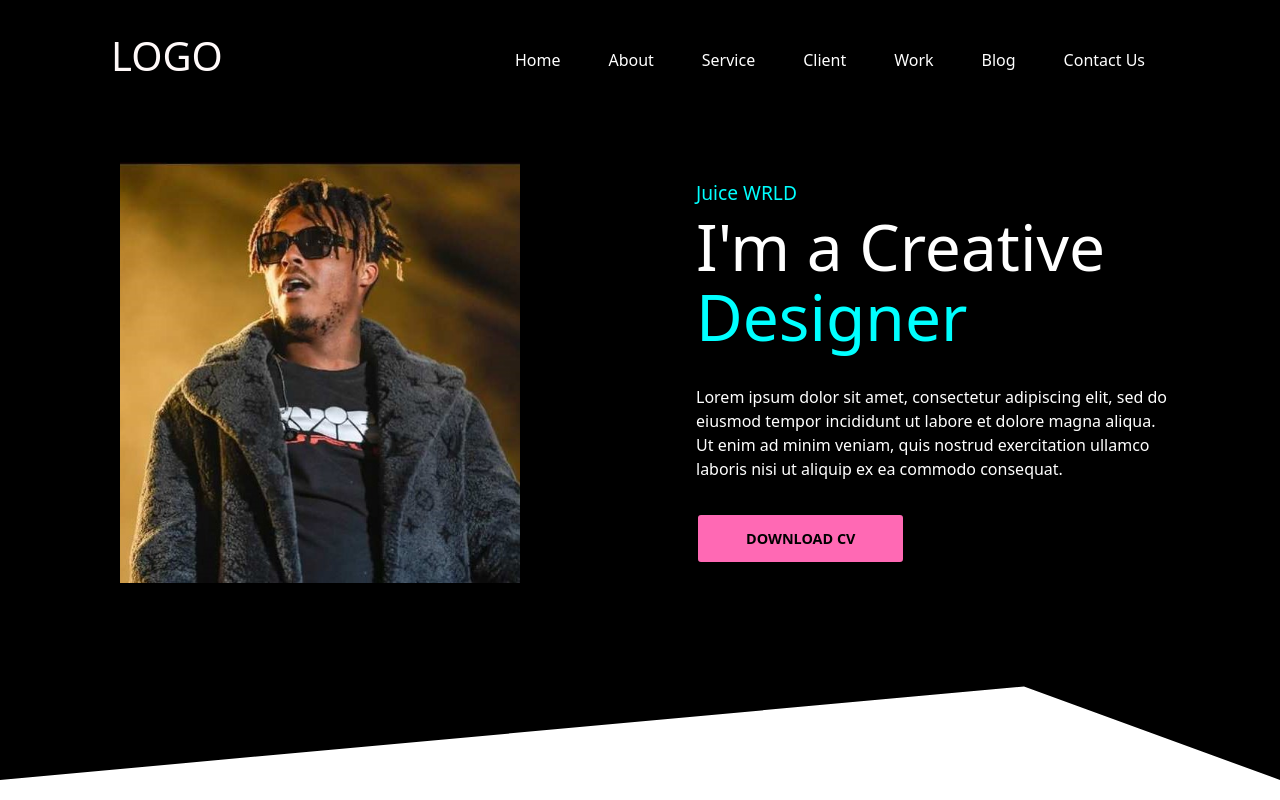
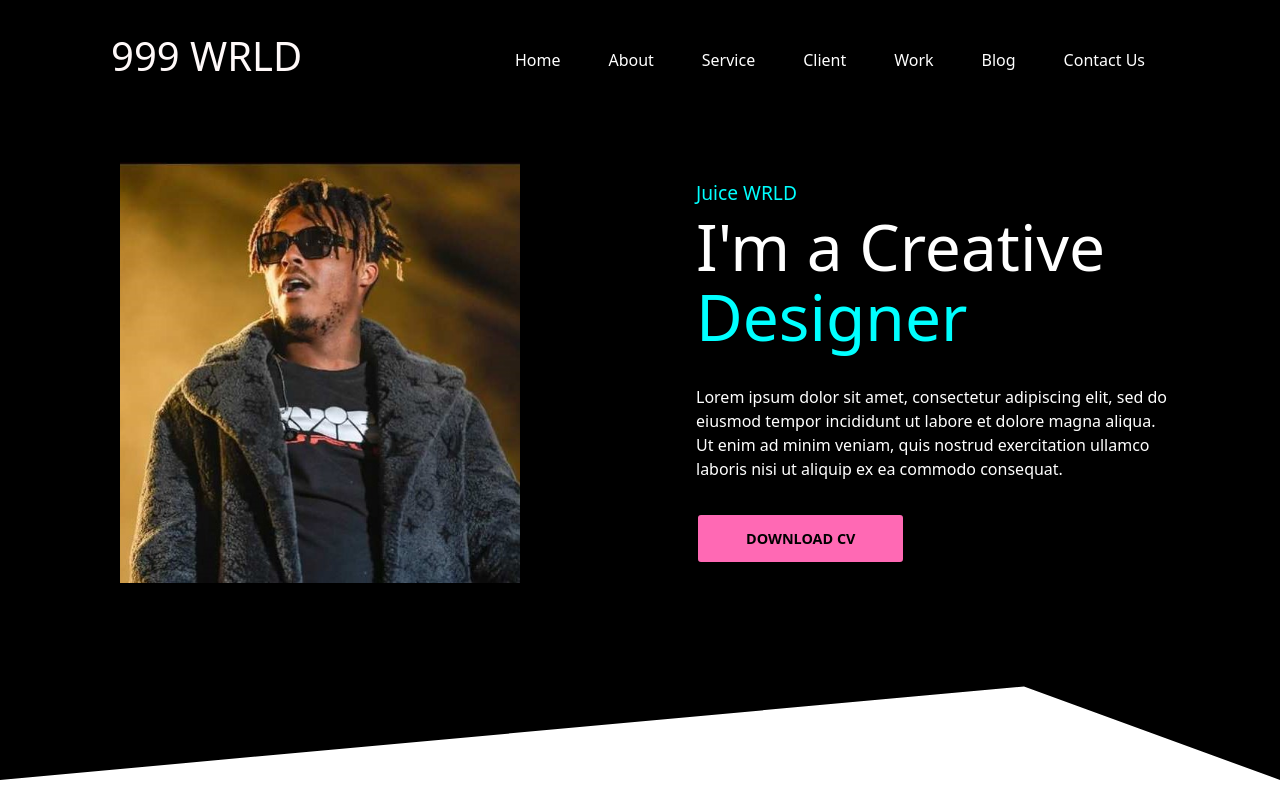
Before and after one commit to nteshxx/single-page-portfolio, a React (Create React App) app: page / in a window 1280 px wide. Shown: the top 800 px of the page. Built offline with nearby package versions, Linux system fonts and the light colour scheme.

Commit message:
changed logo

```diff
--- a/src/Components/Navbar/Navbar.js
+++ b/src/Components/Navbar/Navbar.js
@@ -21,7 +21,7 @@
       <div id="navbar">
         <nav id="nav">
           <div id="logo">
-            <h1>LOGO</h1>
+            <h1>999 WRLD</h1>
           </div>
           <div id="navigation">
             <a href="/">Home</a>
```
